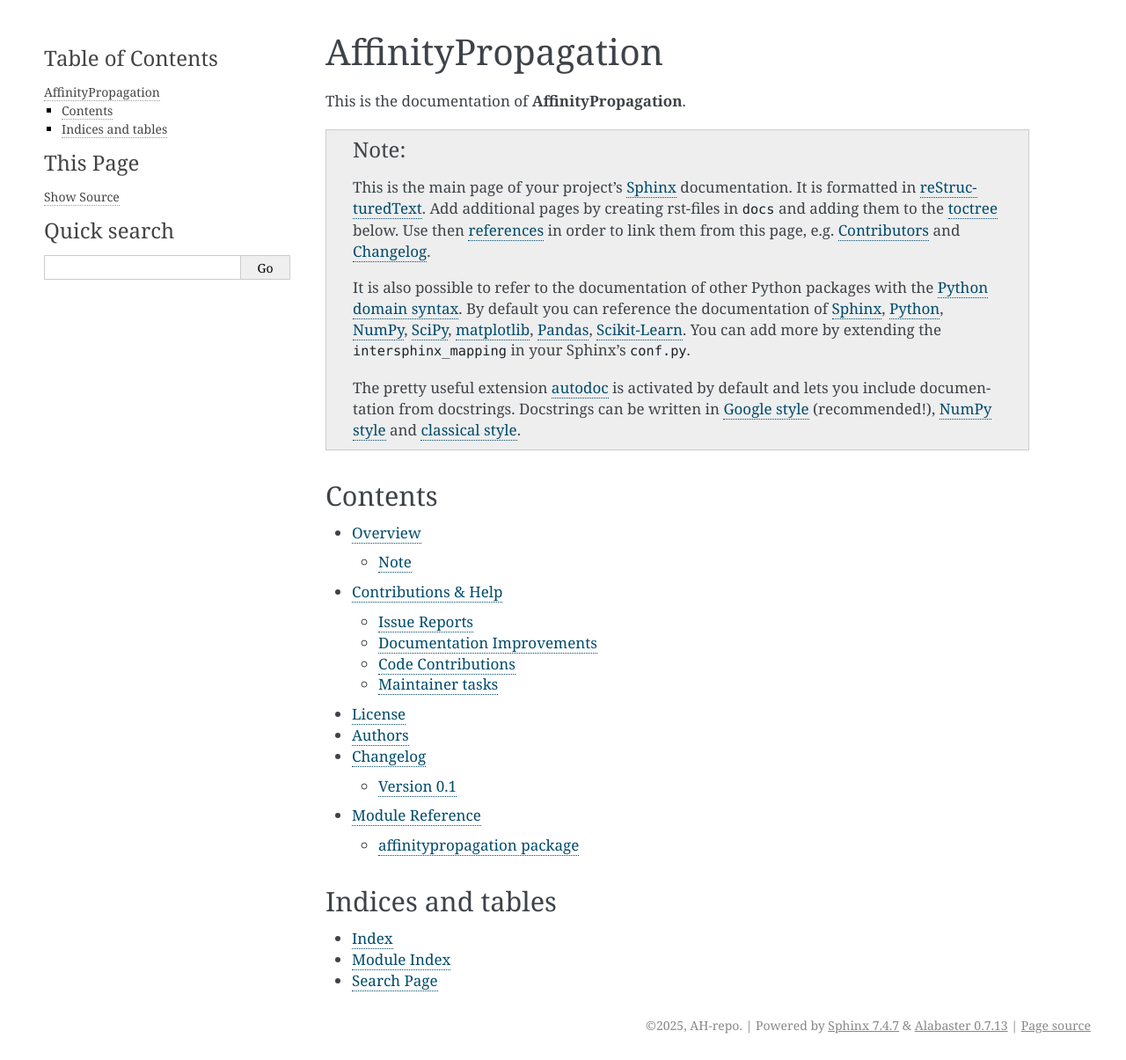
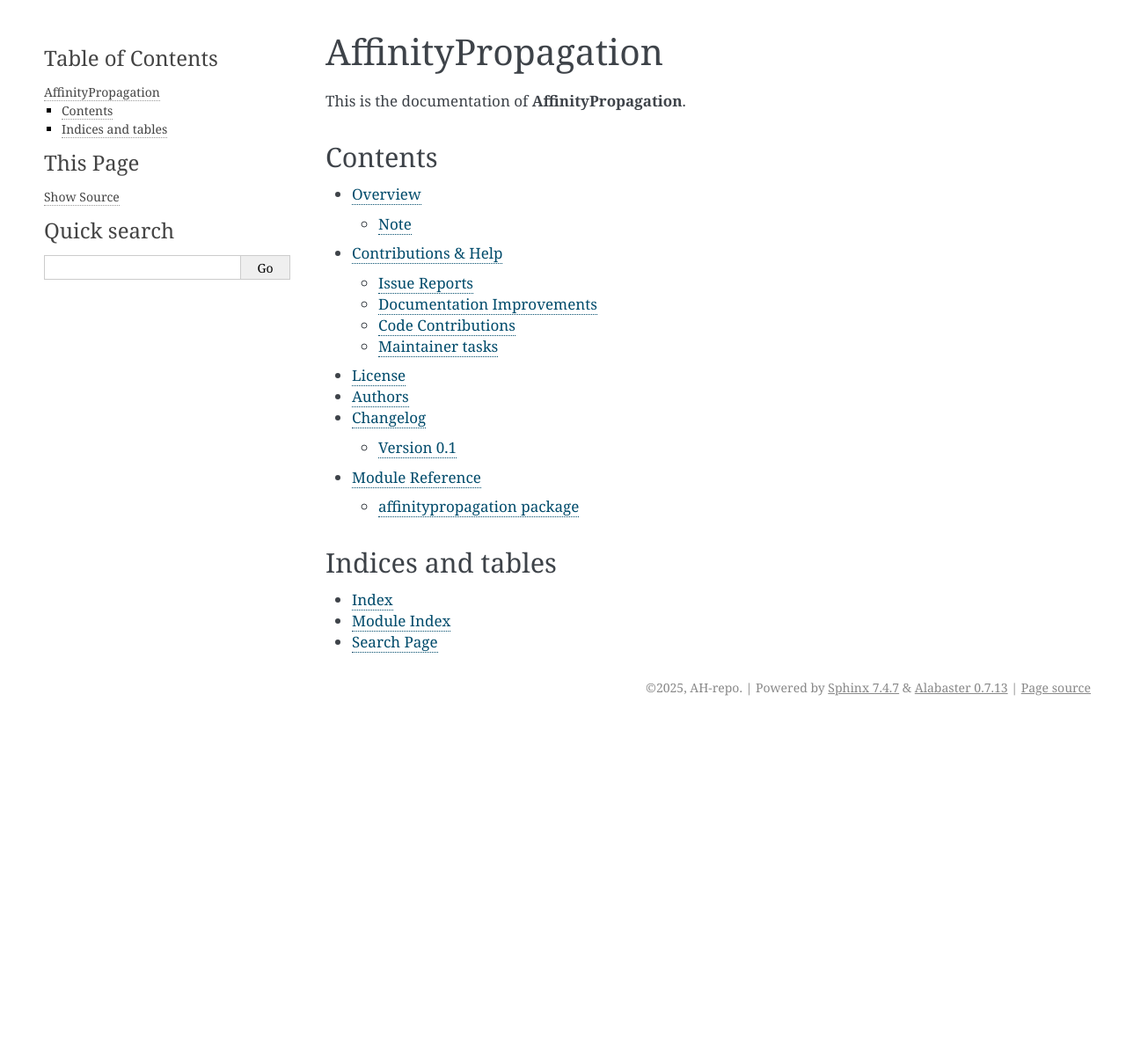
Before and after one commit to AH-repo/Affinity_propagation_Python2025, a Sphinx documentation site: the page built from docs/index.rst, in a window 1280 px wide. Shown: the whole page at 88% size. Built offline with Sphinx 7.4.7, drawn with Linux system fonts in a browser that asks for light colours; after the commit the page ends 900 px from its top, so only the background shows below that.

Commit message:
testing the documentation

```diff
--- a/docs/conf.py
+++ b/docs/conf.py
@@ -283,4 +283,5 @@ intersphinx_mapping = {
     "pyscaffold": ("https://pyscaffold.org/en/stable", None),
 }
 
+
 print(f"loading configurations for {project} {version} ...", file=sys.stderr)
--- a/docs/index.rst
+++ b/docs/index.rst
@@ -3,25 +3,6 @@ AffinityPropagation
 ===================
 
 This is the documentation of **AffinityPropagation**.
-
-.. note::
-
-    This is the main page of your project's `Sphinx`_ documentation.
-    It is formatted in `reStructuredText`_. Add additional pages
-    by creating rst-files in ``docs`` and adding them to the `toctree`_ below.
-    Use then `references`_ in order to link them from this page, e.g.
-    :ref:`authors` and :ref:`changes`.
-
-    It is also possible to refer to the documentation of other Python packages
-    with the `Python domain syntax`_. By default you can reference the
-    documentation of `Sphinx`_, `Python`_, `NumPy`_, `SciPy`_, `matplotlib`_,
-    `Pandas`_, `Scikit-Learn`_. You can add more by extending the
-    ``intersphinx_mapping`` in your Sphinx's ``conf.py``.
-
-    The pretty useful extension `autodoc`_ is activated by default and lets
-    you include documentation from docstrings. Docstrings can be written in
-    `Google style`_ (recommended!), `NumPy style`_ and `classical style`_.
-
 
 Contents
 ========
```
Also changed, not shown: docs/source/affinitypropagation.rst (added, +21 -0 lines), docs/source/modules.rst (added, +7 -0 lines).
